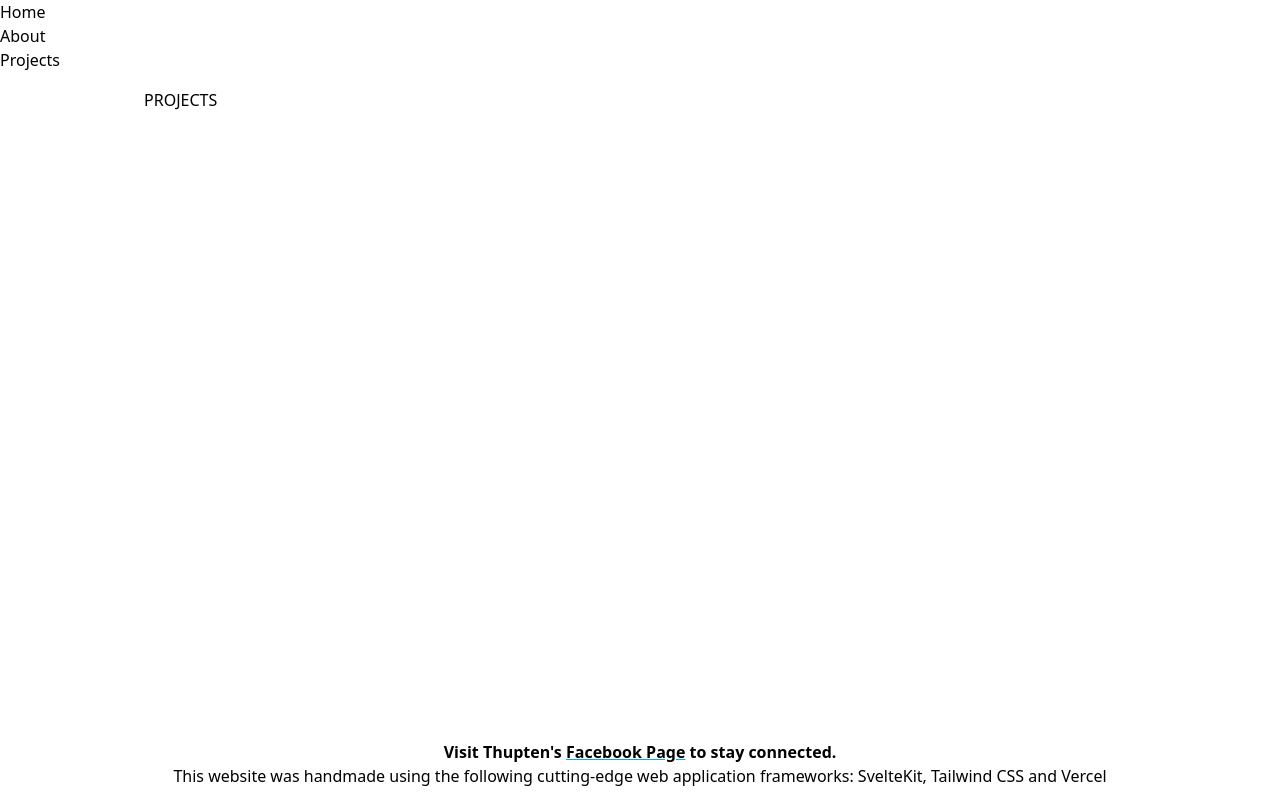
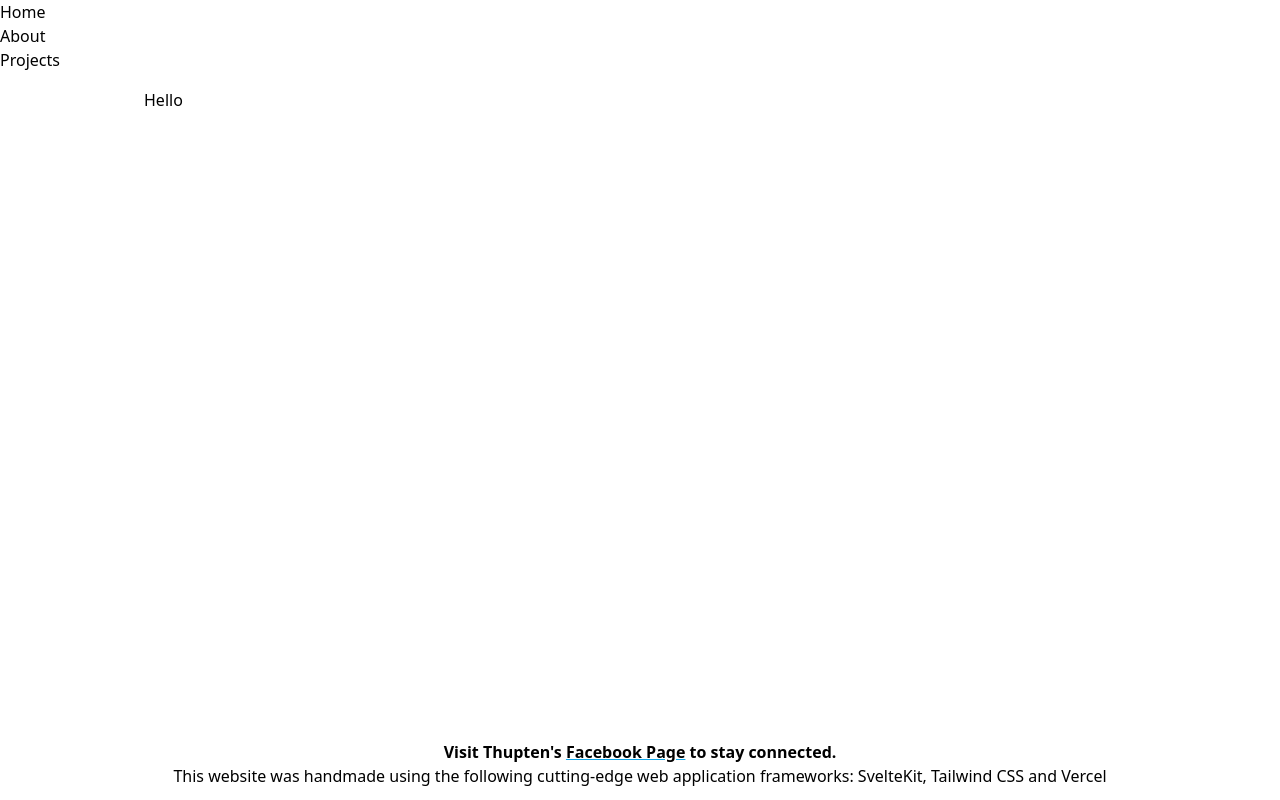
Before and after one commit to vajradog/TSLakshey, a SvelteKit app: page /projects in a window 1280 px wide. Built offline with nearby package versions, Linux system fonts and the light colour scheme.

Commit message:
update server.js

```diff
--- a/src/routes/+layout.server.js
+++ b/src/routes/+layout.server.js
@@ -1,4 +1,4 @@
-import { env } from '$env/static/private';
+import { env } from '$env/dynamic/private';
 
 /** @type {import('./$types').LayoutServerLoad} */
 export function load() {
--- a/src/routes/projects/+page.svelte
+++ b/src/routes/projects/+page.svelte
@@ -1 +1 @@
-PROJECTS
+Hello
```
